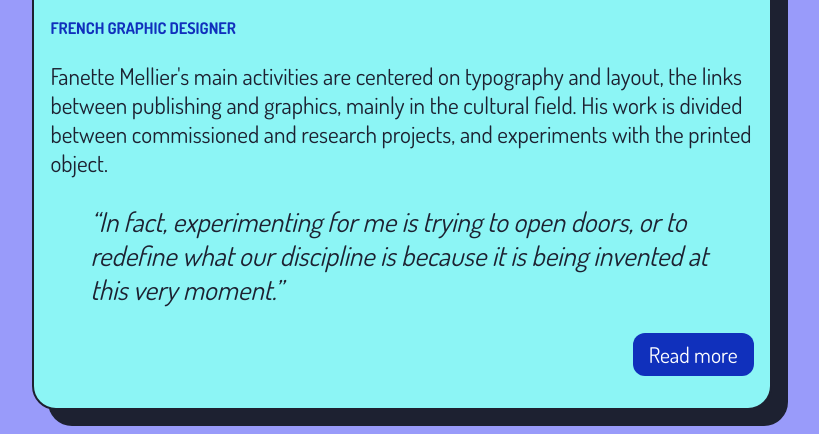
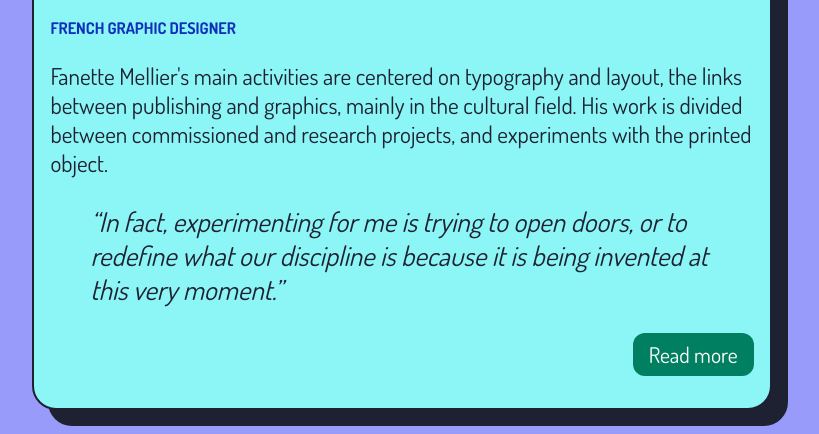
Before and after one commit to mguittari/CSS-CARD, a plain HTML site: page index.html in a window 1280 px wide. In both pictures the pointer is over the button "Read more". Shown: the part 887-1321 px from the top of the page, without its empty margins (238-1057 px from the left). Drawn offline with Linux system fonts and the light colour scheme; a web font is replaced by a local one.

Commit message:
added cursor pointer and hover color

```diff
--- a/style.css
+++ b/style.css
@@ -100,4 +100,8 @@ h2 {
   .designer-quote {
     font-size: 1.7rem;
   }
+  .card-button:hover {
+    cursor: pointer;
+    background-color: var(--hover-button-color);
+  }
 }
```
